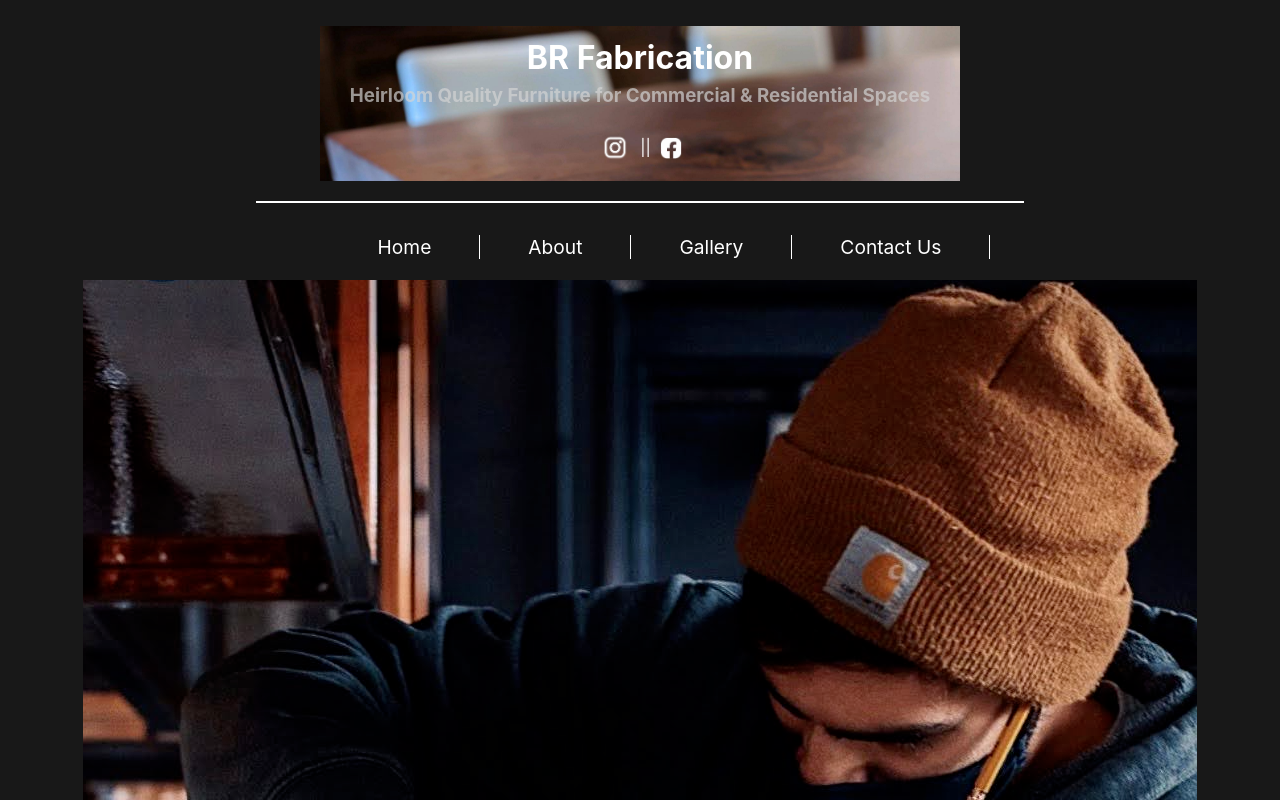
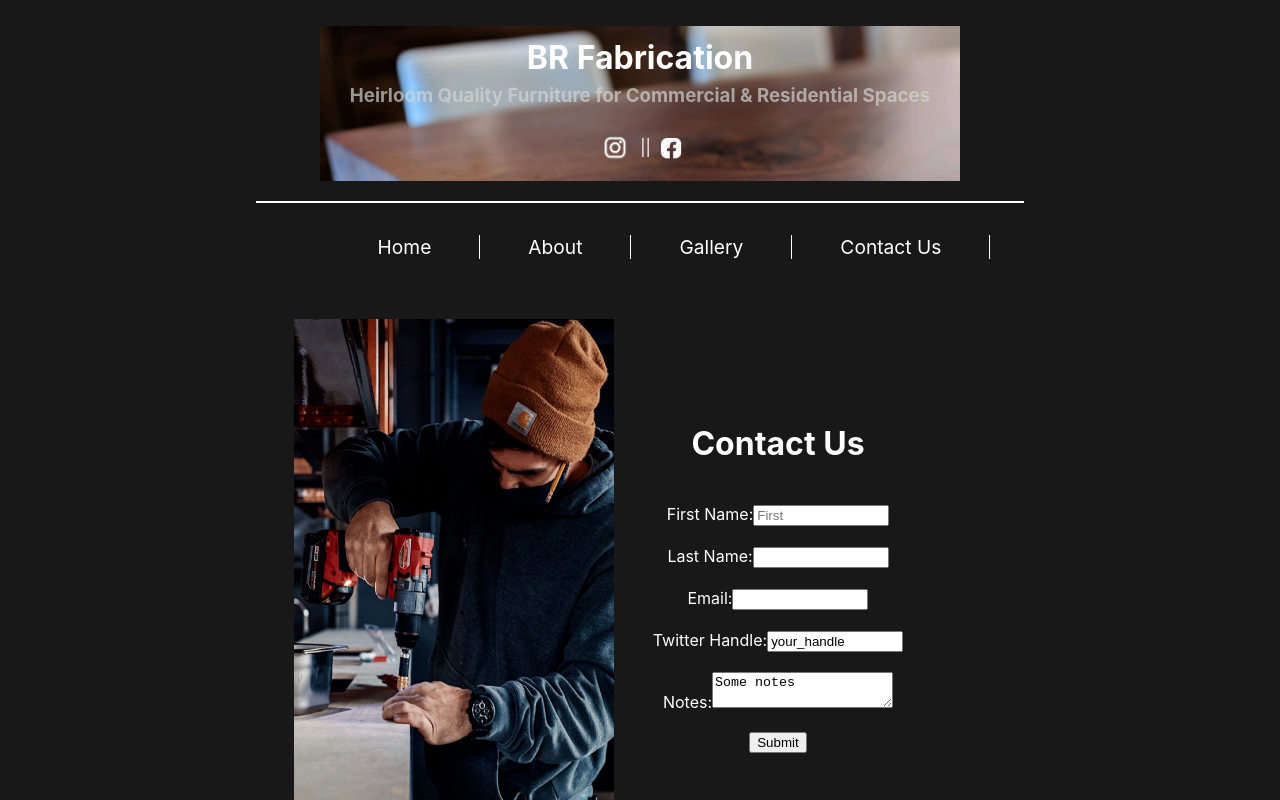
Before and after one commit to mwrowan89/BR-Fabrication-React.js, a React (Create React App) app: page /contact in a window 1280 px wide. Shown: the top 800 px of the page. Built offline with nearby package versions, Linux system fonts and the light colour scheme.

Commit message:
Image position on contact page

```diff
--- a/src/components/ContactForm.jsx
+++ b/src/components/ContactForm.jsx
@@ -22,7 +22,7 @@ const ContactForm = () => {
   return (
     <div className="contact-us">
       <div className="contact-us-image">
-        <img src={image} alt="andros taverna" />
+        <img id="contact-us-image" src={image} alt="andros taverna" />
       </div>
       <form className="contact-us-form">
         <h1>Contact Us</h1>
--- a/src/css/ContactForm.css
+++ b/src/css/ContactForm.css
@@ -1,7 +1,5 @@
 .contact-us {
   display: flex;
-  flex-direction: column;
-  align-items: center;
   color: white;
   min-height: 65vh;
 }
@@ -16,3 +14,10 @@
 input {
   width: 10vw;
 }
+.contact-us-image {
+  margin: 3vw;
+}
+#contact-us-image {
+  height: 65vh;
+  width: 25vw;
+}
```
